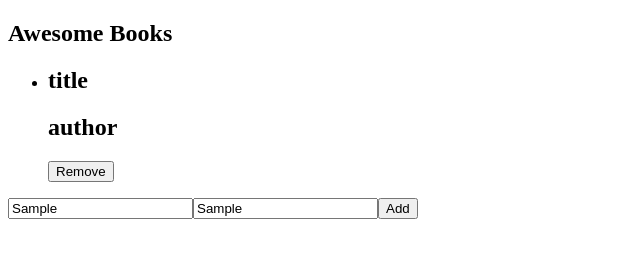
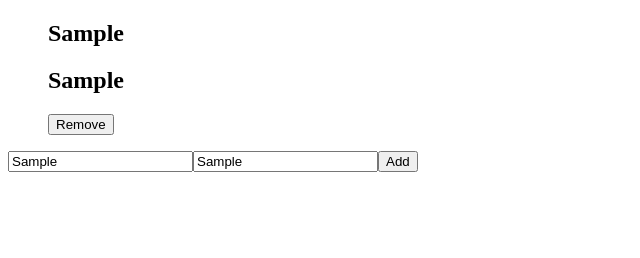
Before and after one commit to shella12/AwsomeBook.github.io, a plain HTML site: page index.html in a window 1280 px wide. Both pictures are taken after typing "Sample", "Sample" into the empty fields and a click on the button "Add". Shown: the whole page, without its empty margins (0-640 px from the left). Drawn offline with Linux system fonts and the light colour scheme.

Commit message:
update the `index.html`

```diff
--- a/index.html
+++ b/index.html
@@ -5,13 +5,12 @@
     <meta http-equiv="X-UA-Compatible" content="IE=edge">
     <meta name="viewport" content="width=device-width, initial-scale=1.0">
     <title>Awesome Book</title>
+    <link rel="stylesheet" href="style.css">
 </head>
 <body>
-
     <section class="awesome">
 
     </section>
-
     <script src="script.js"></script>
 </body>
 </html>
--- a/script.js
+++ b/script.js
@@ -1,55 +1,80 @@
 const section=document.querySelector('.awesome');
 
-const heading=document.createElement('h1');
-heading.innerHTML="Awesome Books"
-section.appendChild(heading);
+// const heading=document.createElement('h1');
+
+const test = document.querySelector('.test');
+
+const bookArrayList = [];
+
+const bookObject = {
+    title: '',
+    author: ''
+};
+
+
+// heading.innerHTML="Awesome Books"
+// section.appendChild(heading);
 
 const bookList=document.createElement('ul');
 bookList.className="book-list"
 section.appendChild(bookList);
 
-const inputDiv=document.createElement('div');
-inputDiv.className="input-fields"
-section.appendChild(inputDiv);
+// const inputDiv=document.createElement('div');
+// inputDiv.className="input-fields"
+// section.appendChild(inputDiv);
 
 const bookTitle=document.createElement('input');
-bookTitle.type="text"
-bookTitle.id="title"
-bookTitle.name="title"
-bookTitle.placeholder="title"
+bookTitle.type="text";
+bookTitle.name="title";
+bookTitle.className="input title";
+bookTitle.id="title";
+bookTitle.placeholder="title";
 section.appendChild(bookTitle);
 
 const bookAuthor=document.createElement('input');
 bookAuthor.type="text"
 bookAuthor.id="author"
+bookAuthor.className="input author";
 bookAuthor.name="author"
 bookAuthor.placeholder="author"
 section.appendChild(bookAuthor);
 
 const addButton=document.createElement('button');
-addButton.className="add";
+addButton.className="input add";
 addButton.innerHTML="Add";
 section.appendChild(addButton);
 
 addButton.addEventListener('click',function() {
 
+    const valueOfTitle = document.querySelector('.title').value;
+    const valueOfAuthor = document.querySelector('.author').value;
+
+    const newObj = Object.create(bookObject);
+    newObj.title = valueOfTitle;
+    newObj.author = valueOfAuthor;
+
+    bookArrayList.push(newObj);
+
+    // test.textContent = JSON.stringify(newObj);
     const list=document.createElement('li');
-    bookList.appendChild(list);
 
     const title=document.createElement('h2');
-    title.innerHTML="title";
+    title.innerHTML= newObj.title;
     list.appendChild(title);
 
     const author=document.createElement('h2');
-    author.innerHTML="author";
+    author.innerHTML=newObj.author;
     list.appendChild(author);
+
 
     const removeButton=document.createElement('button');
     removeButton.className="remove";
     removeButton.innerHTML="Remove";
     list.appendChild(removeButton);
 
-    removeButton.addEventListener('click', function(){
-    list.remove();
-    });
+    bookList.appendChild(list);
+
+    // removeButton.addEventListener('click', function(){
+    // list.remove();
+    // });
 });
--- a/style.css
+++ b/style.css
@@ -0,0 +1,7 @@
+.book-list {
+  list-style: none;
+}
+
+.input {
+  margin-bottom: 0.8rem;
+}
```
